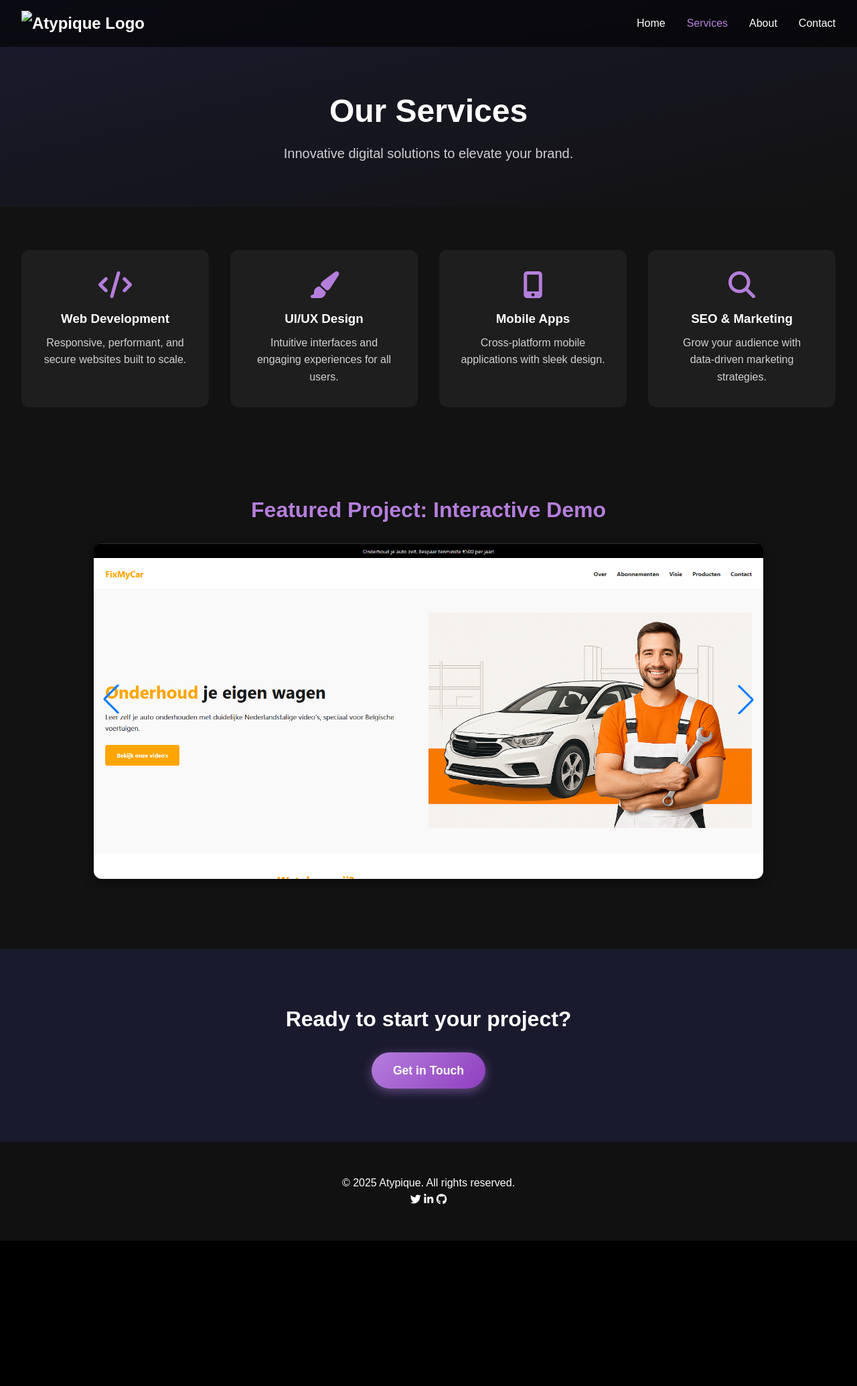
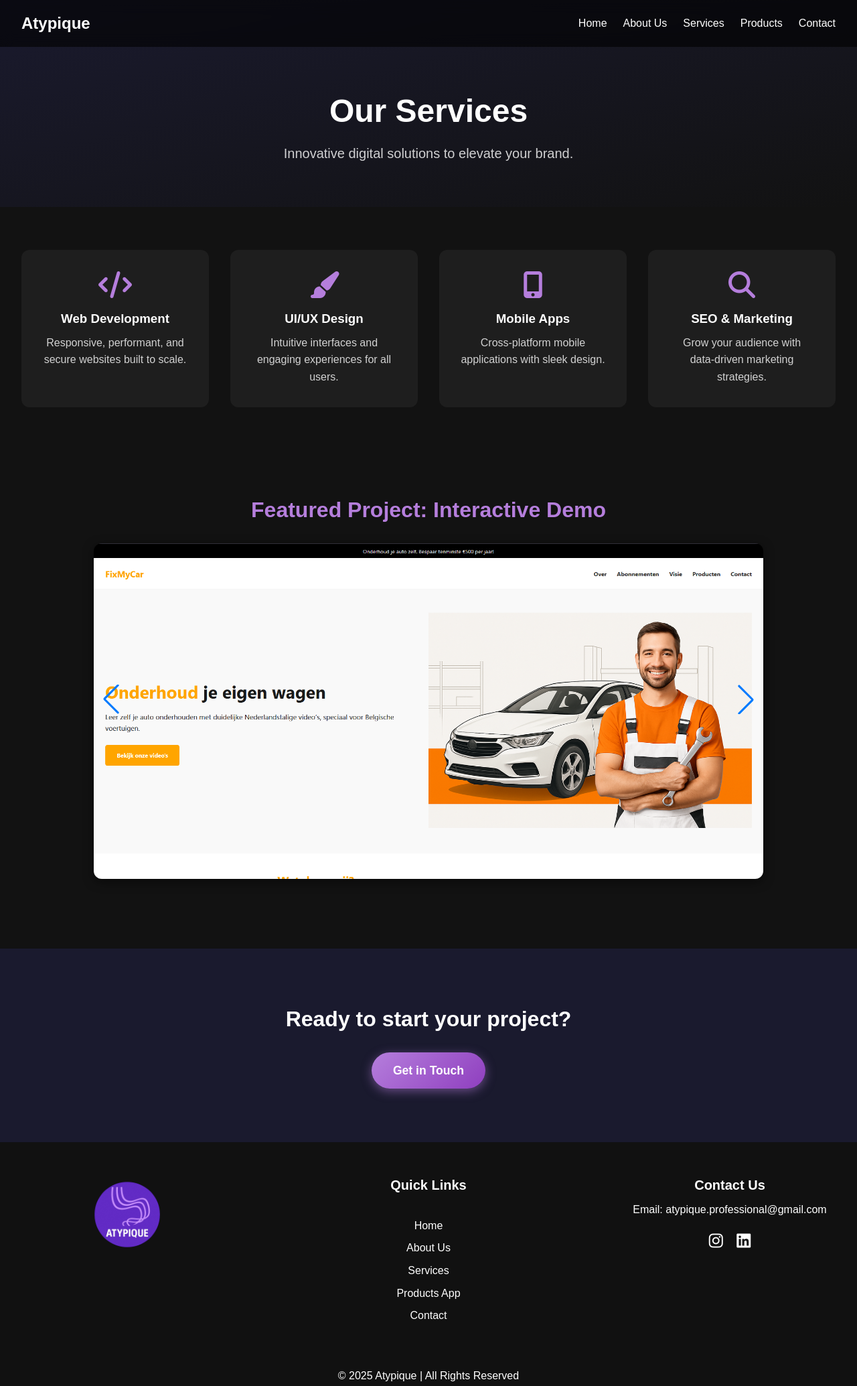
Before and after one commit to TynkyWynky/Atypique, a plain HTML site: page services.html in a window 1280 px wide. Shown: the whole page at 67% size. Before the commit the page ends 1852 px from the top, so only its background shows below. Drawn offline with nearby package versions, Linux system fonts and the light colour scheme.

Commit message:
Update services.html

```diff
--- a/services.html
+++ b/services.html
@@ -5,33 +5,47 @@
   <meta charset="UTF-8" />
   <meta name="viewport" content="width=device-width, initial-scale=1.0"/>
   <title>Atypique - Services</title>
+
+  <!-- Shared styles -->
   <link rel="stylesheet" href="css/base.css" />
+  <!-- Page-specific styles -->
   <link rel="stylesheet" href="css/services.css" />
+
+  <!-- Swiper -->
   <link rel="stylesheet" href="https://unpkg.com/swiper/swiper-bundle.min.css" />
+
+  <!-- Favicon -->
   <link rel="icon" type="image/png" href="images/icon.png" />
+
+  <!-- Font Awesome (same site-wide usage) -->
   <script src="https://kit.fontawesome.com/a076d05399.js" crossorigin="anonymous"></script>
 </head>
+
 <body class="services-page">
+  <!-- NAVBAR (same structure as other pages) -->
+  <nav class="navbar">
+    <div class="logo">Atypique</div>
+    <ul class="nav-links" id="navLinks">
+      <li><a href="index.html">Home</a></li>
+      <li><a href="about.html">About Us</a></li>
+      <li><a href="services.html" class="active">Services</a></li>
+      <li><a href="products.html">Products</a></li>
+      <li><a href="contact.html">Contact</a></li>
+    </ul>
+    <div class="hamburger" onclick="toggleMenu()">
+      <div class="bar"></div>
+      <div class="bar"></div>
+      <div class="bar"></div>
+    </div>
+  </nav>
 
-  <header class="navbar">
-    <div class="logo">
-      <a href="index.html"><img src="images/logo.png" alt="Atypique Logo"></a>
-    </div>
-    <nav class="menu">
-      <ul>
-        <li><a href="index.html">Home</a></li>
-        <li><a href="services.html" class="active">Services</a></li>
-        <li><a href="about.html">About</a></li>
-        <li><a href="contact.html">Contact</a></li>
-      </ul>
-    </nav>
-  </header>
-
-  <section class="page-header">
+  <!-- PAGE HEADER -->
+  <section class="page-header fade-in">
     <h1>Our Services</h1>
     <p>Innovative digital solutions to elevate your brand.</p>
   </section>
 
+  <!-- SERVICES GRID -->
   <section class="services-grid fade-in delay-1">
     <div class="service-card">
       <i class="fas fa-code"></i>
@@ -55,7 +69,7 @@
     </div>
   </section>
 
-  <!-- Slider: enkel één afbeelding zichtbaar, pijltjes om te navigeren -->
+  <!-- SLIDER -->
   <section class="site-slider fade-in delay-2">
     <h2>Featured Project: Interactive Demo</h2>
     <div class="swiper-container">
@@ -70,22 +84,77 @@
     </div>
   </section>
 
+  <!-- CTA -->
   <section class="call-to-action fade-in delay-2">
     <h2>Ready to start your project?</h2>
     <a href="contact.html" class="cta-button">Get in Touch</a>
   </section>
 
+  <!-- FOOTER (same structure as other pages) -->
   <footer class="footer">
-    <p>&copy; 2025 Atypique. All rights reserved.</p>
-    <div class="social">
-      <a href="#"><i class="fab fa-twitter"></i></a>
-      <a href="#"><i class="fab fa-linkedin-in"></i></a>
-      <a href="#"><i class="fab fa-github"></i></a>
+    <div class="footer-content">
+      <!-- Logo Section -->
+      <div class="footer-logo">
+        <img src="images/Atypique_logo.png" alt="Atypique Logo" class="footer-logo-img" />
+      </div>
+
+      <!-- Navigation Section -->
+      <div class="footer-nav">
+        <h3>Quick Links</h3>
+        <ul>
+          <li><a href="index.html">Home</a></li>
+          <li><a href="about.html">About Us</a></li>
+          <li><a href="services.html">Services</a></li>
+          <li><a href="products.html">Products App</a></li>
+          <li><a href="contact.html">Contact</a></li>
+        </ul>
+      </div>
+
+      <!-- Contact Section -->
+      <div class="footer-contact">
+        <h3>Contact Us</h3>
+        <p>Email: <a href="mailto:atypique.professional@gmail.com">atypique.professional@gmail.com</a></p>
+        <div class="socials">
+          <a href="https://www.instagram.com/atypique.enterprise/" target="_blank" class="social-icon"><i class="fab fa-instagram"></i></a>
+          <a href="https://www.linkedin.com/company/atypique-enterprise/" target="_blank" class="social-icon"><i class="fab fa-linkedin"></i></a>
+        </div>
+      </div>
+    </div>
+
+    <!-- Bottom Footer -->
+    <div class="footer-bottom">
+      <p>&copy; 2025 Atypique | All Rights Reserved</p>
     </div>
   </footer>
 
+  <!-- SCRIPTS -->
   <script src="https://unpkg.com/swiper/swiper-bundle.min.js"></script>
+
   <script>
+    // Hide/show navbar on scroll (same as home)
+    let lastScrollTop = 0;
+    const navbar = document.querySelector('.navbar');
+
+    window.addEventListener('scroll', function () {
+      let currentScroll = window.pageYOffset || document.documentElement.scrollTop;
+
+      if (currentScroll > lastScrollTop) {
+        navbar.classList.add('hidden'); // scrolling down
+      } else {
+        navbar.classList.remove('hidden'); // scrolling up
+      }
+      lastScrollTop = currentScroll <= 0 ? 0 : currentScroll;
+    });
+
+    // Hamburger toggle (same as home)
+    function toggleMenu() {
+      const navLinks = document.getElementById('navLinks');
+      const hamburger = document.querySelector('.hamburger');
+      navLinks.classList.toggle('active');
+      hamburger.classList.toggle('open');
+    }
+
+    // Swiper init (single visible, arrows, fade)
     const swiper = new Swiper('.swiper-container', {
       loop: true,
       speed: 600,
```
